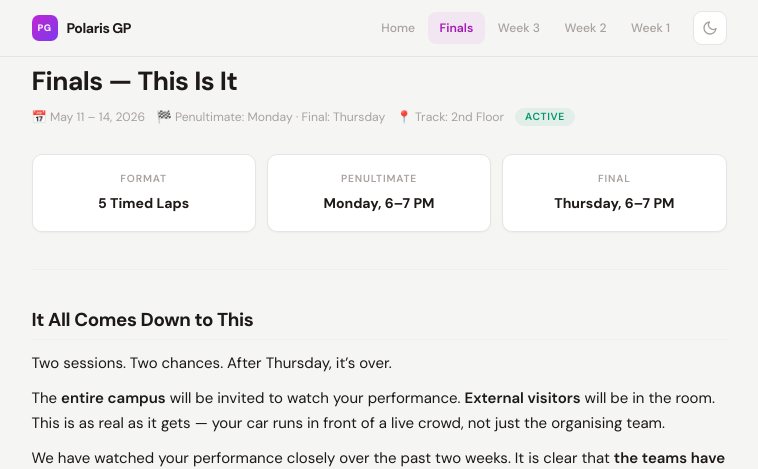
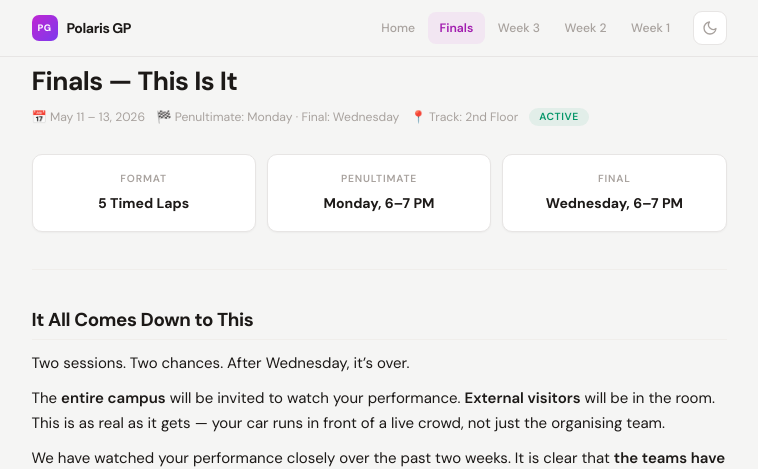
Before and after one commit to saikhurana98/polaris-tarmo5-docs, a Jekyll site: the page built from finals.md, in a window 1280 px wide and 900 px high. Shown: the top 469 px of the window, without its empty margins (261-1019 px from the left). Built offline with Jekyll 4.4.1, drawn with Linux system fonts in a browser that asks for light colours.

Commit message:
Move final session from Thursday to Wednesday
Co-Authored-By: Claude Opus 4.7 (1M context) <noreply@anthropic.com>

```diff
--- a/finals.md
+++ b/finals.md
@@ -7,8 +7,8 @@ permalink: /finals/
 <div class="page-header">
   <h1>Finals — This Is It</h1>
   <div class="page-meta">
-    <span class="meta-item">📅 May 11 – 14, 2026</span>
-    <span class="meta-item">🏁 Penultimate: Monday · Final: Thursday</span>
+    <span class="meta-item">📅 May 11 – 13, 2026</span>
+    <span class="meta-item">🏁 Penultimate: Monday · Final: Wednesday</span>
     <span class="meta-item">📍 Track: 2nd Floor</span>
     <span class="badge badge-active">Active</span>
   </div>
@@ -25,7 +25,7 @@ permalink: /finals/
   </div>
   <div class="info-item">
     <div class="info-label">Final</div>
-    <div class="info-value">Thursday, 6–7 PM</div>
+    <div class="info-value">Wednesday, 6–7 PM</div>
   </div>
 </div>
 
@@ -33,7 +33,7 @@ permalink: /finals/
 
 ## It All Comes Down to This
 
-Two sessions. Two chances. After Thursday, it's over.
+Two sessions. Two chances. After Wednesday, it's over.
 
 The **entire campus** will be invited to watch your performance. **External visitors** will be in the room. This is as real as it gets — your car runs in front of a live crowd, not just the organising team.
 
```
Also changed, not shown: index.md (+1 -1 lines).
